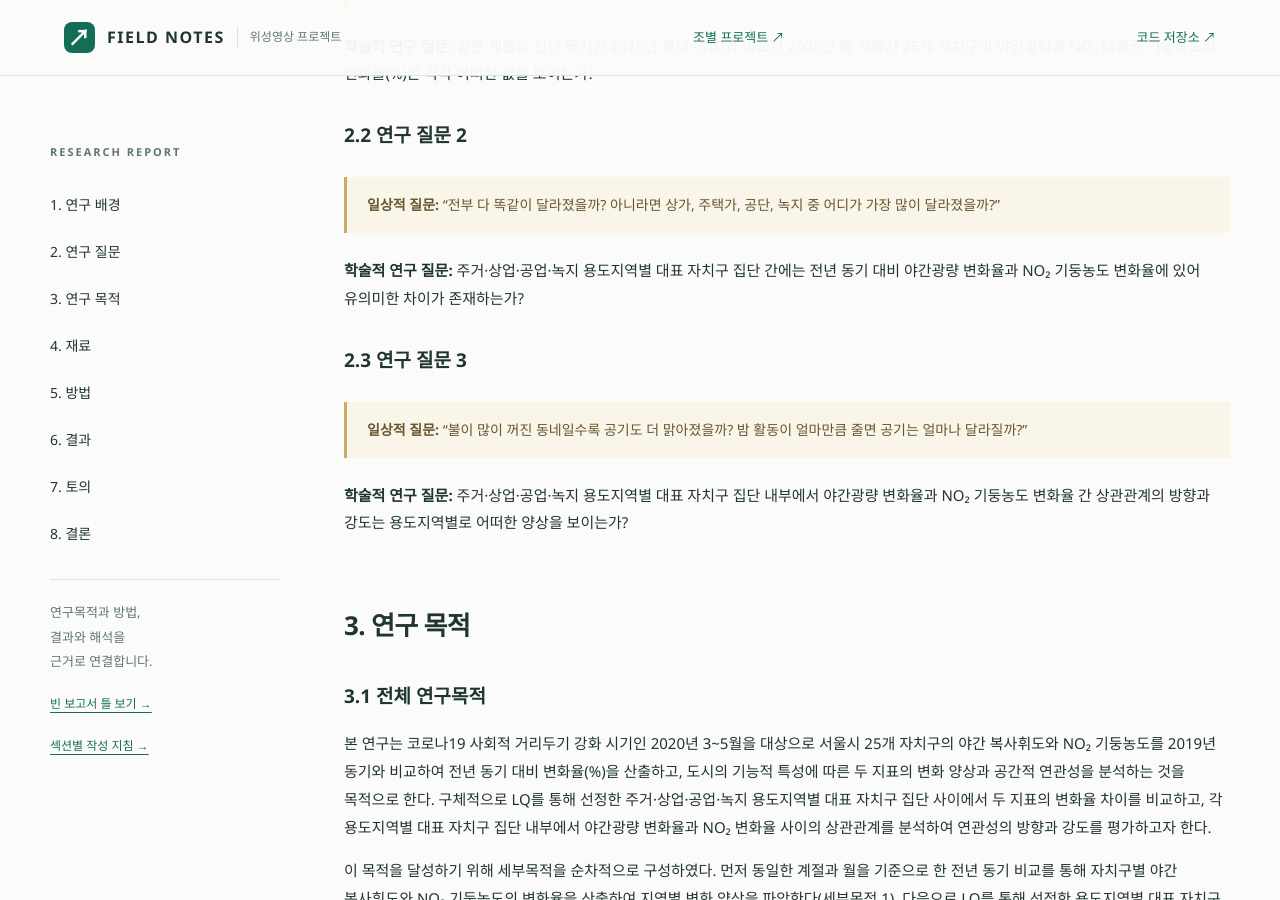
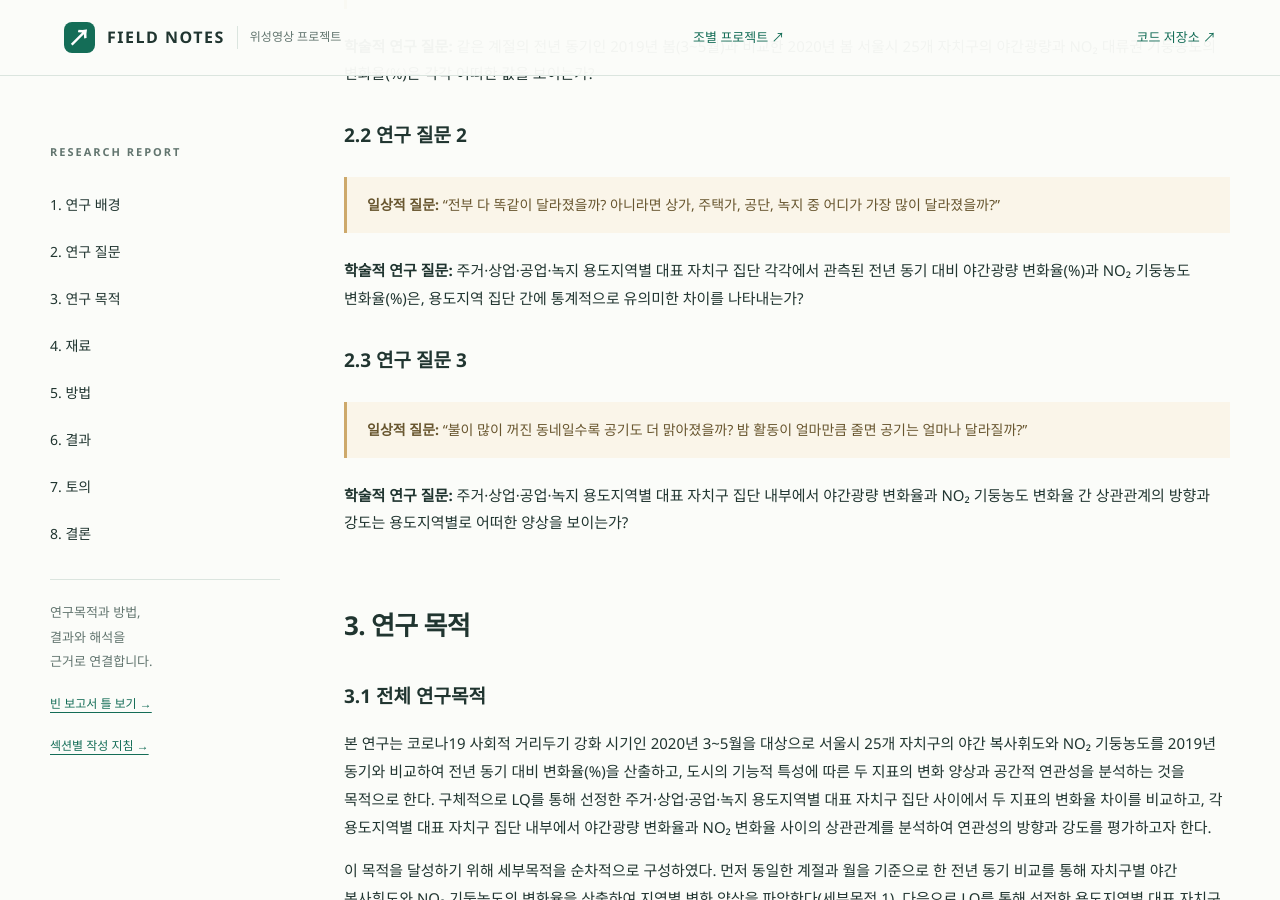
Before and after one commit to rlawkdgns3550-cmyk/surveying2_team03, a Jekyll site: the page built from docs/index.md, in a window 1280 px wide and 900 px high, scrolled down 6144 px. Built offline with Jekyll 4.4.1, drawn with Linux system fonts in a browser that asks for light colours.

Commit message:
Clarify academic research question in index.md
Rephrase academic research question for clarity.

```diff
--- a/docs/index.md
+++ b/docs/index.md
@@ -53,7 +53,7 @@ badge: "빈 학술 보고서 틀"
 ### 2.2 연구 질문 2
 >**일상적 질문:** "전부 다 똑같이 달라졌을까? 아니라면 상가, 주택가, 공단, 녹지 중 어디가 가장 많이 달라졌을까?"
 
-**학술적 연구 질문:** 주거·상업·공업·녹지 용도지역별 대표 자치구 집단 간에는 전년 동기 대비 야간광량 변화율과 NO₂ 기둥농도 변화율에 있어 유의미한 차이가 존재하는가?
+**학술적 연구 질문:** 주거·상업·공업·녹지 용도지역별 대표 자치구 집단 각각에서 관측된 전년 동기 대비 야간광량 변화율(%)과 NO₂ 기둥농도 변화율(%)은, 용도지역 집단 간에 통계적으로 유의미한 차이를 나타내는가?
 
 ### 2.3 연구 질문 3
 >**일상적 질문:** "불이 많이 꺼진 동네일수록 공기도 더 맑아졌을까? 밤 활동이 얼마만큼 줄면 공기는 얼마나 달라질까?"
```
